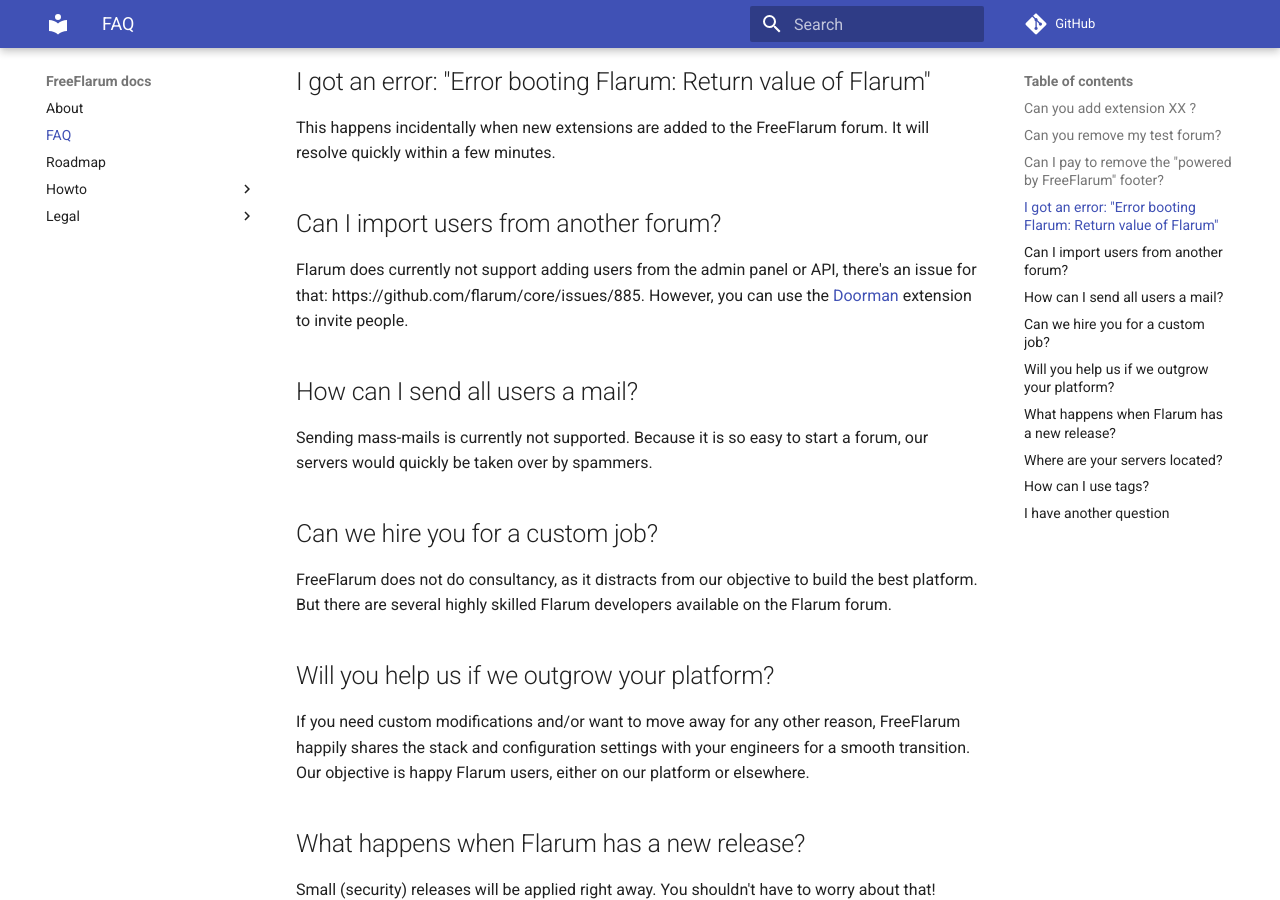
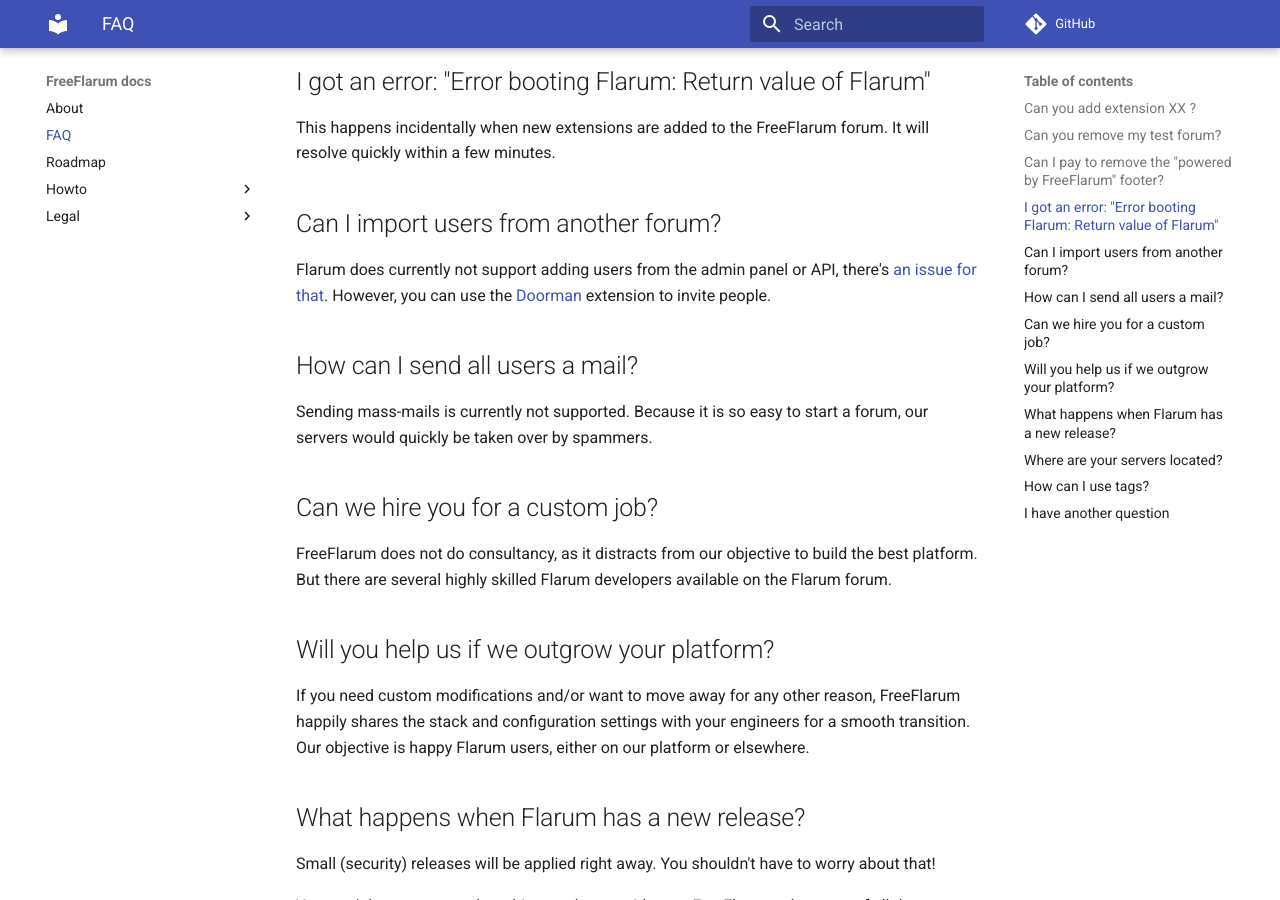
Before and after one commit to FreeFlarum/freeflarum.com, an MkDocs documentation site: the page built from docs/index.md, in a window 1280 px wide and 900 px high, scrolled down 712 px. Built offline with MkDocs 1.6.1 and Material for MkDocs 9.7.7, drawn with Linux system fonts in a browser that asks for light colours; comment, search, counter and statistics services are not loaded.

Commit message:
Update index.md

```diff
--- a/docs/index.md
+++ b/docs/index.md
@@ -20,7 +20,7 @@
 
 ## Can I import users from another forum?
 
-Flarum does currently not support adding users from the admin panel or API, there's an issue for that: https://github.com/flarum/core/issues/885. However, you can use the [Doorman](https://discuss.flarum.org/d/17845-doorman-by-reflar) extension to invite people.
+Flarum does currently not support adding users from the admin panel or API, there's [an issue for that](https://github.com/flarum/core/issues/885). However, you can use the [Doorman](https://discuss.flarum.org/d/17845-doorman-by-reflar) extension to invite people.
 
 ## How can I send all users a mail?
 
```
